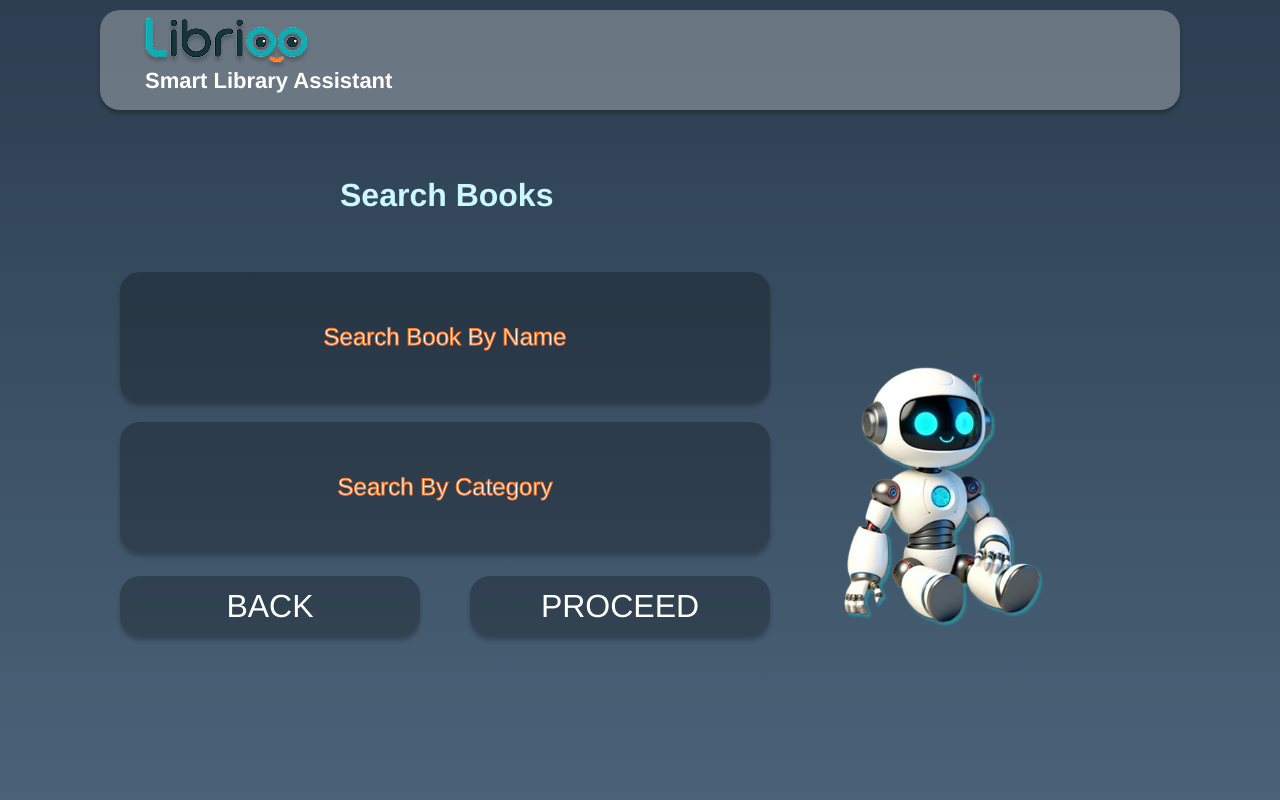
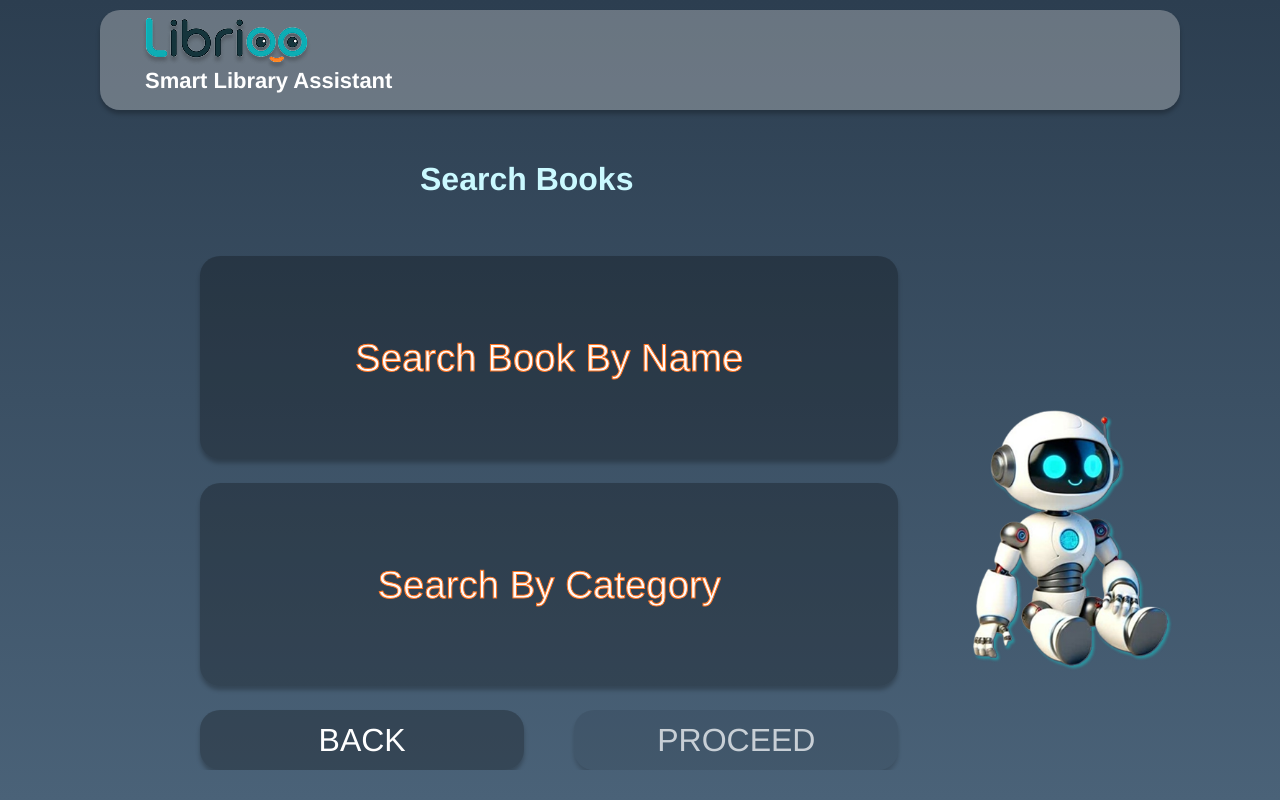
Before and after one commit to projectlibrioo-source/librioo-system, a React (Vite) app in the folder frontend/: page /robot/search in a window 1280 px wide. Built offline with nearby package versions, Linux system fonts and the light colour scheme.

Commit message:
Enhance user experience by updating font sizes in LoginPage, modifying navigation in MemberLogin, and improving state handling in SearchPage and UserDetails.

```diff
--- a/frontend/src/robot/pages/LoginPage.jsx
+++ b/frontend/src/robot/pages/LoginPage.jsx
@@ -18,7 +18,7 @@ export default function LoginPage() {
         }}>
           <h1
             className="[font-family:'ADLaM_Display-Regular',Helvetica] font-normal text-[#caf9ff] tracking-[0] leading-[normal]"
-            style={{ fontSize: 'clamp(20px, 3.5vh, 60px)' }}
+            style={{ fontSize: 'clamp(24px, 4vh, 60px)' }}
           >
             Welcome to the Library
           </h1>
@@ -26,7 +26,7 @@ export default function LoginPage() {
           <p
             className="[font-family:'ADLaM_Display-Regular',Helvetica] font-normal text-[#a8d5e2] tracking-[0] leading-[normal]"
             style={{
-              fontSize: 'clamp(11px, 1.8vh, 28px)',
+              fontSize: 'clamp(14px, 2.5vh, 28px)',
               marginTop: 'clamp(4px, 0.8vh, 20px)'
             }}
           >
--- a/frontend/src/robot/pages/MemberLogin.jsx
+++ b/frontend/src/robot/pages/MemberLogin.jsx
@@ -22,7 +22,7 @@ const MemberLogin = () => {
 
       if (member) {
         // alert("Login Success"); // Optional
-        navigate("/robot/search");
+        navigate("/robot/user-details", { state: { user: member } });
       } else {
         alert("Invalid ID");
       }
--- a/frontend/src/robot/pages/SearchPage.jsx
+++ b/frontend/src/robot/pages/SearchPage.jsx
@@ -1,42 +1,52 @@
-import React from "react";
-import { useNavigate } from "react-router-dom";
+import React,{useState} from "react";
+import { useNavigate,useLocation } from "react-router-dom";
 import RobotLayout from "../layouts/RobotLayout";
 import robotImage from "../../assets/pixverse-image-effect-prompt-give-me-three-pic-removebg-preview-1-2.png";
 
 const SearchPage = () => {
   const navigate = useNavigate();
+  const location = useLocation();
+  const userData = location.state?.user || {};
+
+  // 1. New State to track which button is selected
+  // Options: null (none), 'name', or 'category'
+  const [selectedOption, setSelectedOption] = useState(null);
 
   const handleBackClick = () => {
-    navigate("/robot/user-details");
+    navigate("/robot/user-details", { state: { user: userData } });
   };
 
-  const handleProceedClick = () => {
-    console.log("Proceed button clicked");
-    // navigate("/robot/results");
+  // 2. Button Click Handlers (Just Select, Don't Navigate)
+  const selectNameSearch = () => {
+    setSelectedOption("name");
+    console.log("Selected: Name Search");
   };
 
-  const handleSearchByNameClick = () => {
-    console.log("Search by name clicked");
-    // navigate("/robot/search-name");
+  const selectCategorySearch = () => {
+    setSelectedOption("category");
+    console.log("Selected: Category Search");
   };
 
-  const handleSearchByCategoryClick = () => {
-    console.log("Search by category clicked");
-    // navigate("/robot/search-category");
+  // 3. Proceed Button Logic (Actually Navigates)
+  const handleProceedClick = () => {
+    if (selectedOption === "name") {
+      navigate("/robot/search-book", { state: { user: userData } });
+    } else if (selectedOption === "category") {
+      navigate("/robot/search-category", { state: { user: userData } });
+    } else {
+      // Optional: Alert if they try to proceed without picking one
+      alert("Please select a search method first!");
+    }
   };
 
   return (
     <RobotLayout>
-      <div className="h-full flex flex-col overflow-y-auto overflow-x-hidden px-[20px] sm:px-[100px]">
+      <div className="h-full flex flex-col overflow-y-auto overflow-x-hidden px-[100px]">
 
         {/* Title Section */}
         <div style={{
-          display: 'flex',
-          justifyContent: 'flex-start',
           paddingLeft: 'clamp(20px, 25vw, 320px)',
-          width: '100%',
           marginBottom: 'clamp(20px, 4vh, 60px)',
-          marginTop: 'clamp(10px, 2vh, 40px)',
           flexShrink: 0
         }}>
           <h1
@@ -54,7 +64,6 @@ const SearchPage = () => {
           minHeight: '100px',
           display: 'flex',
           overflow: 'visible',
-          paddingBottom: '20px'
         }}>
           <div style={{
             display: 'flex',
@@ -63,69 +72,81 @@ const SearchPage = () => {
             alignItems: 'stretch',
             width: '100%',
             height: '100%',
-            flexWrap: 'wrap'
           }}>
 
             {/* Left side: Search Options & Nav Buttons */}
             <div style={{
               flex: 1,
-              minWidth: '300px',
+              minWidth: 0,
               display: 'flex',
               flexDirection: 'column',
               gap: 'clamp(20px, 3vh, 40px)',
-              maxWidth: '650px'
-            }}>
+              height: '100%'}}>
 
-              {/* --- Search Option Buttons (Acting as the "Form" area) --- */}
-              <div className="flex flex-col gap-[20px] sm:gap-[30px] w-full">
 
                 {/* Search By Name */}
                 <button
-                  onClick={handleSearchByNameClick}
-                  className="
-                    w-full
-                    h-[130px] sm:h-[120px]
-                    flex items-center justify-center
-                    bg-[#00000045] rounded-[20px] shadow-[0px_4px_4px_#00000040]
-                    cursor-pointer transition-all hover:bg-[#00000060]
-                    focus:outline-none focus:ring-2 focus:ring-[#ff7421]
-                  "
+                  onClick={selectNameSearch}
+                  // CONDITIONAL STYLING:
+                  // If selected, add a bright border (ring) and slightly lighter background
+                  className={`
+                    w-full flex items-center justify-center rounded-[20px] shadow-[0px_4px_4px_#00000040]
+                    cursor-pointer transition-all focus:outline-none px-6
+                    ${selectedOption === 'name'
+                      ? "bg-[#00000080] ring-4 ring-[#ff7421] scale-[1.02]" // Active Style
+                      : "bg-[#00000045] hover:bg-[#00000060]"               // Inactive Style
+                    }
+                  `}
+                  style={{
+                    flex: 1,
+                    minHeight: '50px',
+                    maxHeight: '280px'
+                  }}
                 >
-                  <span className="
-                    [-webkit-text-stroke:1px_#ff7421]
-                    [font-family:'Aldrich-Regular',Helvetica]
-                    text-[#fcfbfa]
-                    text-[24px] sm:text-[32px]
-                    whitespace-nowrap
-                  ">
+                  <span
+                    className="[-webkit-text-stroke:1px_#ff7421] [font-family:'Aldrich-Regular',Helvetica] font-normal text-[#fcfbfa] tracking-[0] leading-[normal]"
+                    style={{
+                      fontSize: 'clamp(16px, 3vw, 60px)',
+                      whiteSpace: 'nowrap',
+                      overflow: 'hidden',
+                      textOverflow: 'ellipsis'
+                    }}
+                  >
                     Search Book By Name
                   </span>
                 </button>
 
                 {/* Search By Category */}
                 <button
-                  onClick={handleSearchByCategoryClick}
-                  className="
-                    w-full
-                    h-[130px] sm:h-[120px]
-                    flex items-center justify-center
-                    bg-[#00000045] rounded-[20px] shadow-[0px_4px_4px_#00000040]
-                    cursor-pointer transition-all hover:bg-[#00000060]
-                    focus:outline-none focus:ring-2 focus:ring-[#ff7421]
-                  "
+                  onClick={selectCategorySearch}
+                  // CONDITIONAL STYLING:
+                  className={`
+                    w-full flex items-center justify-center rounded-[20px] shadow-[0px_4px_4px_#00000040]
+                    cursor-pointer transition-all focus:outline-none px-6
+                    ${selectedOption === 'category'
+                      ? "bg-[#00000080] ring-4 ring-[#ff7421] scale-[1.02]" // Active Style
+                      : "bg-[#00000045] hover:bg-[#00000060]"               // Inactive Style
+                    }
+                  `}
+                  style={{
+                    flex: 1,
+                    minHeight: '50px',
+                    maxHeight: '280px'
+                  }}
                 >
-                  <span className="
-                    [-webkit-text-stroke:1px_#ff7421]
-                    [font-family:'Aldrich-Regular',Helvetica]
-                    text-[#fcfbfa]
-                    text-[24px] sm:text-[32px]
-                    whitespace-nowrap
-                  ">
+                  <span
+                    className="[-webkit-text-stroke:1px_#ff7421] [font-family:'Helvetica'] font-normal text-[#fcfbfa] tracking-[0] leading-[normal]"
+                    style={{
+                      fontSize: 'clamp(16px, 3vw, 60px)',
+                      whiteSpace: 'nowrap',
+                      overflow: 'hidden',
+                      textOverflow: 'ellipsis'
+                    }}
+                  >
                     Search By Category
                   </span>
                 </button>
 
-              </div>
 
               {/* --- Navigation Buttons (Back / Proceed) --- */}
               <div className="flex flex-row gap-[50px] sm:gap-[120px] w-full mt-2">
@@ -142,7 +163,12 @@ const SearchPage = () => {
                 <button
                   type="button"
                   onClick={handleProceedClick}
-                  className="flex-1 h-[60px] sm:h-[80px] flex items-center justify-center bg-[#00000045] rounded-[20px] shadow-[0px_4px_4px_#00000040] cursor-pointer transition-all hover:bg-[#00000060] focus:outline-none focus:ring-2 focus:ring-[#ff7421]"
+                  // Disable Proceed if nothing is selected (Optional UX choice)
+                  // disabled={!selectedOption}
+                  className={`
+                    flex-1 h-[60px] sm:h-[80px] flex items-center justify-center rounded-[20px] shadow-[0px_4px_4px_#00000040] transition-all focus:outline-none focus:ring-2 focus:ring-[#ff7421]
+                    ${selectedOption ? "bg-[#00000045] cursor-pointer hover:bg-[#00000060]" : "bg-[#00000020] cursor-not-allowed opacity-70"}
+                  `}
                 >
                   <span className="[-webkit-text-fill-color:white] [font-family:'Aldrich-Regular',Helvetica] font-normal text-[clamp(16px,2.5vw,32px)]">
                     PROCEED
@@ -156,15 +182,16 @@ const SearchPage = () => {
             <div style={{
               flexShrink: 0,
               width: 'clamp(100px, 18vw, 400px)',
+              height: '100%',
               display: 'flex',
               alignItems: 'flex-start',
               overflow: 'hidden',
-              marginTop: '20px'
-            }} className="hidden sm:flex">
+            }}>
               <img
                 style={{
                   width: '100%',
-                  height: 'auto',
+                  height: '100%',
+                  minHeight: '120px',
                   maxHeight: '600px',
                   objectFit: 'contain'
                 }}
```
Also changed, not shown: frontend/src/robot/pages/UserDetails.jsx (+28 -21 lines).
